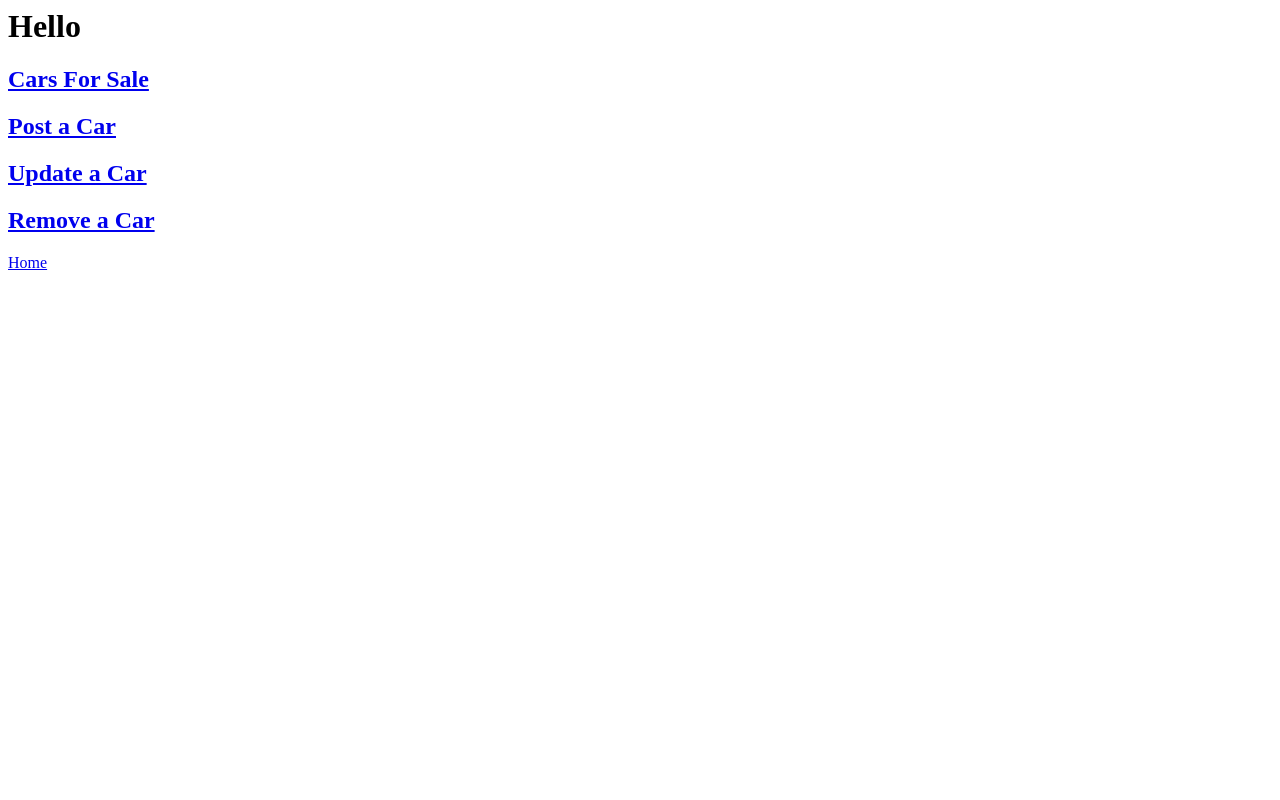
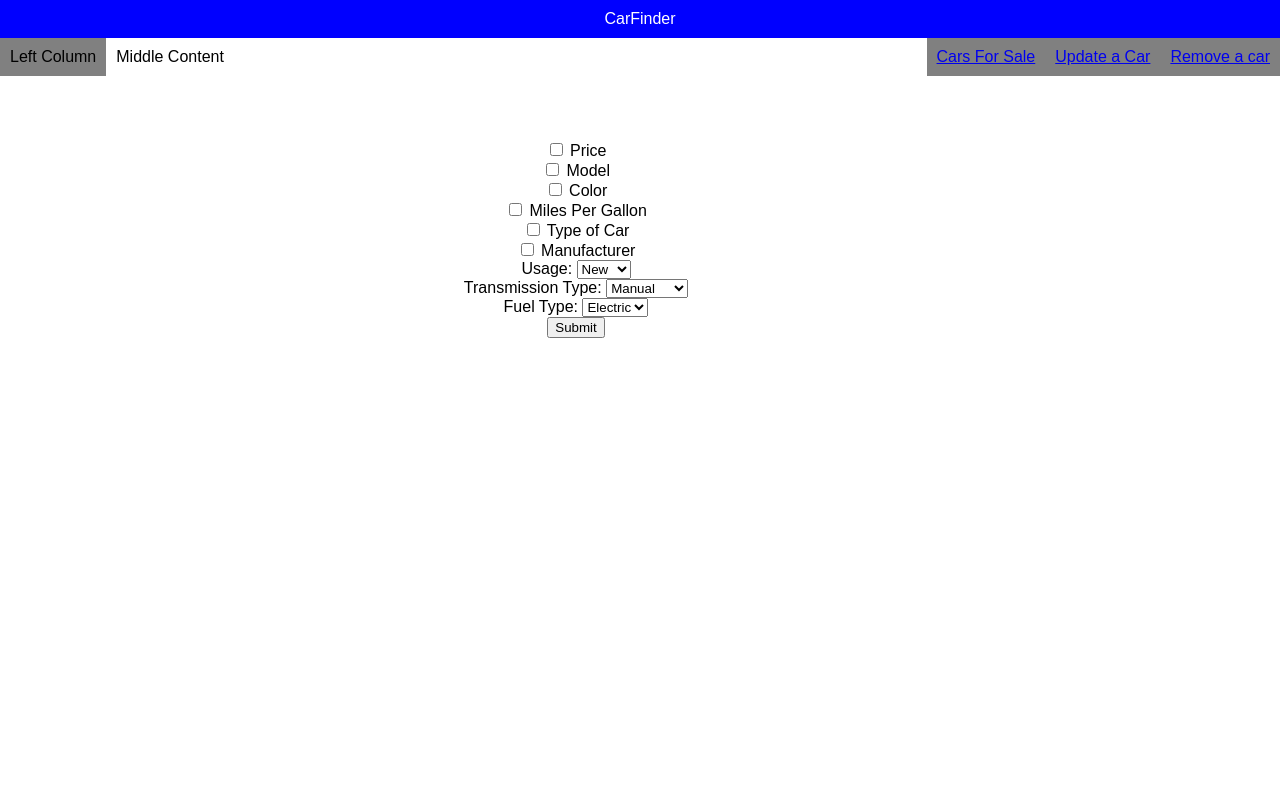
Before and after one commit to Danieltri30/Car-Finder, a Flask app: template templates/homepageEmployee.html in a window 1280 px wide. Run offline with Flask 3, Linux system fonts and the light colour scheme; the template is opened without the code that fills it, so the values that code supplies are empty.

Commit message:
Update homepageEmployee.html

```diff
--- a/templates/homepageEmployee.html
+++ b/templates/homepageEmployee.html
@@ -1,21 +1,118 @@
 
-<html>
-    <head></head>
-    <body>
-    <h1> Hello </h1>
-    <h2>
-    <a href = "/carsPosted">Cars For Sale</a>
-    </h2>
-    <h2>
-    <a href = "/addCar">Post a Car</a>
-    </h2>
-    <h2>
-    <a href = "/updateCar">Update a Car</a> <!--page not made yet-->
-    </h2>
-    <h2>
-    <a href = "/deleteCar">Remove a Car</a>
-    </h2>
-    </h2>				<!--maybe this can be used for the employees-->
-        <a href="/">Home</a>
-    </body>
-    </html>
+<!DOCTYPE html>
+<html lang="en">
+<head>
+  <meta charset="UTF-8">
+  <meta name="viewport" content="width=device-width, initial-scale=1.0">
+  <title>CarFinder</title>
+  <style>
+    .container {
+    	display: flex;
+    	flex-direction: column;
+    	height: 100vh;
+    }
+
+    .top {
+    	flex: 0 0 auto;
+    	background-color: blue;
+    	color: white;
+    	padding: 10px;
+		display: flex;
+		justify-content: center;
+		align-items: center;
+    }
+
+    .side {
+    	flex: 0 0 auto;
+    	background-color: grey;
+    	padding: 10px;
+	flex-direction: column;
+    }
+
+    .middle {
+    	flex: 1;
+    	background-color:  white;
+    	padding: 10px;
+    }
+
+    body {
+    	margin: 0;
+    font-family: Arial, sans-serif;
+    }
+
+	.center{
+    	position: fixed;
+		height: 200px;
+		width: 400px;
+		top: 30%;
+		left: 45%;
+		transform: translate(-50%, -50%);
+		text-align: center;
+	}
+  </style>
+</head>
+
+<body>
+  <div class="container">
+    <div class="top">CarFinder</div>
+    <div style="display: flex;">
+      <div class="side">Left Column</div>
+      <div class="middle">Middle Content
+	<div class = "center">
+		<form action = "">
+			<input type = "checkbox" id = "price" name = "price" value = "price">
+			<label for = "price">Price </label>
+			<br>
+			<input type = "checkbox" id = "model" name = "model" value = "model">
+			<label for = "model">Model </label>
+			<br>
+			<input type = "checkbox" id = "color" name = "color" value = "color">
+			<label for = "color">Color </label>
+			<br>
+			<input type = "checkbox" id = "miles" name = "miles" value = "miles">
+			<label for = "miles">Miles Per Gallon </label>
+			<br>
+			<input type = "checkbox" id = "type" name = "type" value = "type">
+			<label for = "type"> Type of Car </label>
+			<br>
+
+			<input type = "checkbox" id = "manufacturer" name = "manufacturer" value = "manufacturer">
+			<label for = "manufacturer"> Manufacturer </label>
+
+			<br>
+			<label for = "usage"> Usage: </label>
+				<select name = "usage" id = "usage">
+				<option value = "new">New </option>
+				<option value = "used"> Used </option>
+				</select>
+			<br>
+			<label for = "transmission"> Transmission Type: </label>
+				<select name = "transmission" id = "transmission">
+				<option value = "manual">Manual </option>
+				<option value = "auto"> Automatic </option>
+				<option value = "semiauto"> Hybrid </option>
+				</select>
+			<br>
+			<label for = "fuel"> Fuel Type: </label>
+				<select name = "fuel" id = "fuel">
+				<option value = "electric">Electric </option>
+				<option value = "diesel"> Diesel </option>
+				<option value = "hybrid"> Hybrid </option>
+				</select>
+			<br>
+
+
+
+			<input type = "submit" value = "Submit">
+			<br>
+		</form>
+	</div>
+
+</div>
+      <div class="side"><a href = "/carsPosted">Cars For Sale</a></div>
+	<div class = "side"><a href = "/updateCar"> Update a Car</a></div>
+	<div class = "side"><a href = "/deleteCar"> Remove a car</a></div>
+    </div>
+  </div>
+</body>
+</html>
```
